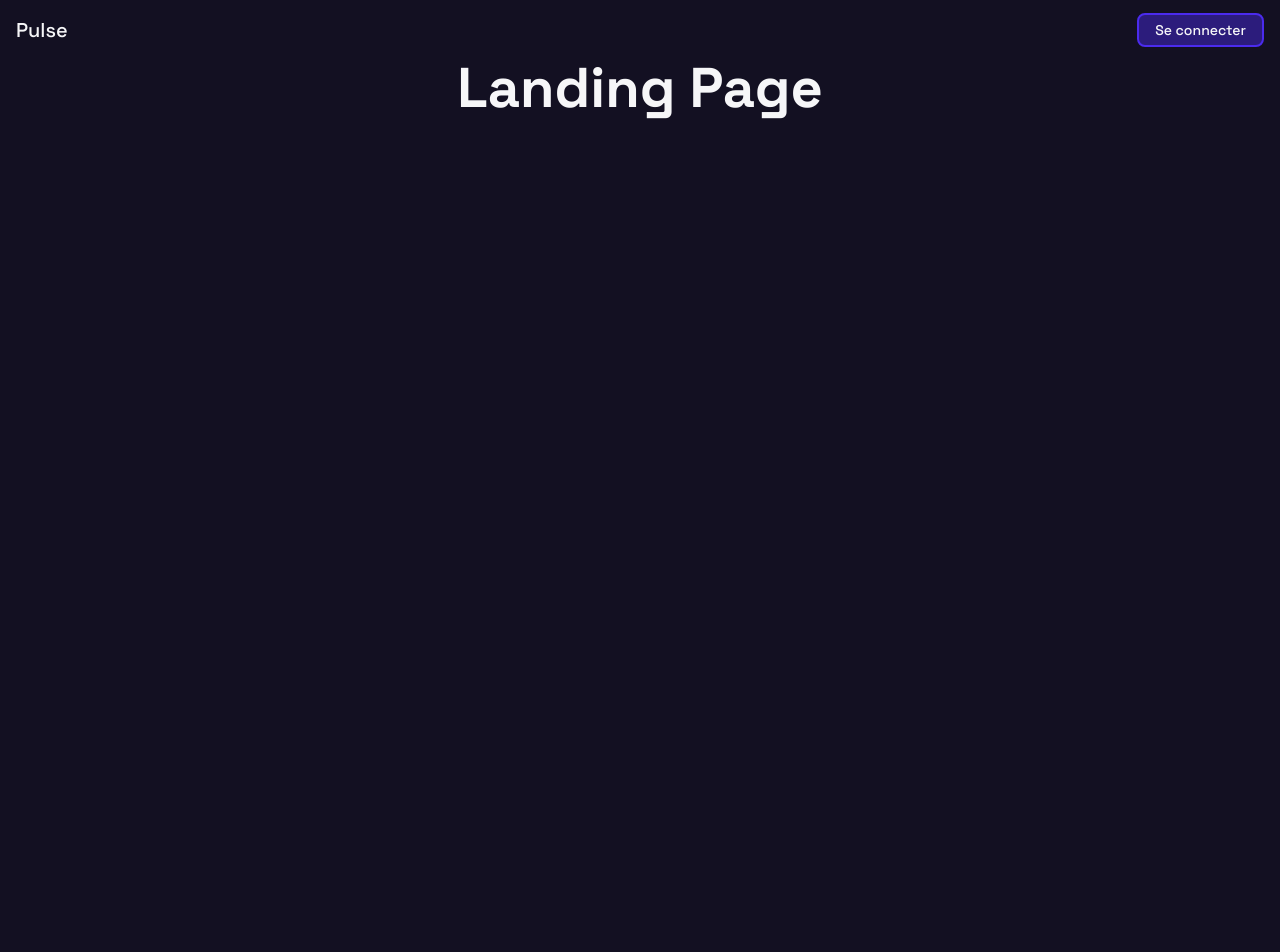
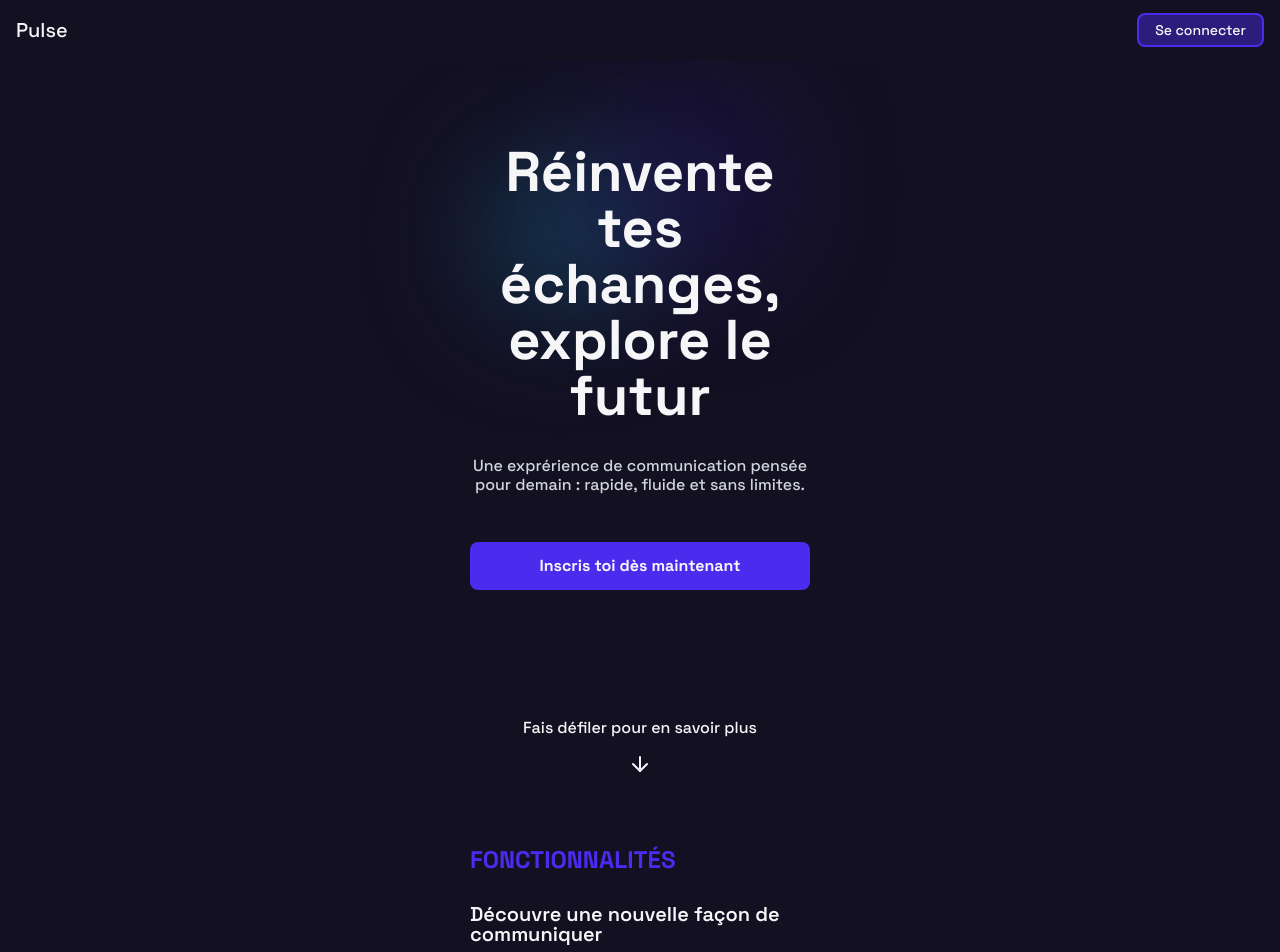
Before and after one commit to thomasr10/Pulse, a React (Vite) app in the folder client/: page / in a window 1280 px wide. Shown: the top 952 px of the page. Before the commit the page ends 800 px from the top, so only its background shows below. Built offline with nearby package versions, Linux system fonts and the light colour scheme; no server answers.

Commit message:
start style + text on the landing page

```diff
--- a/client/package.json
+++ b/client/package.json
@@ -10,6 +10,7 @@
     "preview": "vite preview"
   },
   "dependencies": {
+    "lucide-react": "^0.556.0",
     "react": "^19.2.0",
     "react-dom": "^19.2.0",
     "react-router-dom": "^7.10.0"
--- a/client/src/assets/style/_base.scss
+++ b/client/src/assets/style/_base.scss
@@ -98,9 +98,71 @@ h1 {
     margin-top: v.$xxl-spacing;
 }
 
+.mt-84 {
+    margin-top: v.$title-spacing;
+}
+
 .center {
     display: flex;
     flex-direction: column;
     align-items: center;
     justify-content: center;
 }
+
+.medium-gray-txt {
+    font-size: v.$font-size-md;
+    color: v.$font-gray;
+    font-family: v.$medium-font;
+    line-height: 1.2rem;
+}
+
+.txt-center {
+    text-align: center;
+}
+
+.hero {
+    height: calc(100dvh - 3.75rem);
+    padding-top: v.$title-spacing;
+
+    .hero-footer {
+        position: absolute;
+        bottom: 4rem;
+        left: 50%;
+        transform: translateX(-50%);
+        text-align: center;
+        width: 100%;
+
+        span {
+            color: v.$font-white;
+            font-size: v.$font-size-md;
+            font-family: v.$medium-font;
+            position: relative;
+        }
+
+        .icon-white {
+            position: absolute;
+            top: 2rem;
+            left: 50%;
+            transform: translateX(-50%);
+        }
+    }
+}
+
+.icon-white {
+    color: v.$font-white;
+}
+
+.feature-section {
+    h2 {
+        color: v.$primary-purple;
+        font-family: v.$bold-font;
+        font-size: v.$font-size-xlg;
+        text-transform: uppercase;
+    }
+
+    h3 {
+        color: v.$font-white;
+        font-family: v.$semiBold-font;
+        font-size: v.$font-size-lg;
+    }
+}
--- a/client/src/assets/style/_components.scss
+++ b/client/src/assets/style/_components.scss
@@ -20,7 +20,7 @@
             border-radius: v.$sm-radius;
             padding: 0 .5rem;
             border: .13rem solid v.$gray-stroke;
-            color: v.$font-grey;
+            color: v.$font-gray;
             font-family: v.$regular-font;
             font-size: v.$font-size-sm;
         }
@@ -63,7 +63,8 @@
     display: flex;
     justify-content: space-between;
     align-items: center;
-    margin: 0 1rem;
+    padding: 0 1rem;
+    z-index: 99999;
 
     a {
         text-decoration: none;
@@ -103,3 +104,38 @@
     height: 3rem;
     border-radius: v.$sm-radius;
 }
+
+.bg-shape-container {
+    display: flex;
+    position: absolute;
+
+    .background-shape {
+        border-radius: v.$round-radius;
+        z-index: -99999;
+    }
+
+    .blue {
+        background-color: v.$primary-blue;
+        height: 180px;
+        width: 180px;
+        filter: blur(50px);
+    }
+
+    .purple {
+        background-color: v.$primary-purple;
+        height: 80px;
+        width: 80px;
+        filter: blur(80px);
+    }
+}
+
+.link-btn {
+    text-decoration: none;
+    display: flex;
+    align-items: center;
+    justify-content: center;
+
+    &:hover {
+        cursor: pointer;
+    }
+}
--- a/client/src/assets/style/_variables.scss
+++ b/client/src/assets/style/_variables.scss
@@ -1,8 +1,9 @@
 $body-color: #131022;
 $primary-purple: #4B2BEE;
 $secondary-purple: #4c2bee71;
+$primary-blue: #152F45;
 $font-white: #F6F6F8;
-$font-grey: #D0D5DB;
+$font-gray: #D0D5DB;
 $input-dark-purple: #15141F;
 $card-dark-purple: #201C2E;
 $gray-stroke: #3E3E45;
@@ -17,6 +18,7 @@ $font-size-xs: 0.75rem;
 $font-size-sm: 0.88rem;
 $font-size-md: 1rem;
 $font-size-lg: 1.25rem;
+$font-size-xlg: 1.5rem;
 $font-size-xl: 2rem;
 $font-size-xxl: 3.5rem;
 
@@ -28,6 +30,7 @@ $large-spacing: 1.5rem;
 $xl-spacing: 2rem;
 $xxl-spacing: 3rem;
 $xxxl-spacing: 4rem;
+$title-spacing: 5.25rem;
 
 $sm-radius: .5rem;
 $round-radius: 50%;
--- a/client/src/assets/style/main.css
+++ b/client/src/assets/style/main.css
@@ -100,11 +100,67 @@ h1 {
   margin-top: 3rem;
 }
 
+.mt-84 {
+  margin-top: 5.25rem;
+}
+
 .center {
   display: flex;
   flex-direction: column;
   align-items: center;
   justify-content: center;
+}
+
+.medium-gray-txt {
+  font-size: 1rem;
+  color: #D0D5DB;
+  font-family: "Space Grotesk Medium";
+  line-height: 1.2rem;
+}
+
+.txt-center {
+  text-align: center;
+}
+
+.hero {
+  height: calc(100dvh - 3.75rem);
+  padding-top: 5.25rem;
+}
+.hero .hero-footer {
+  position: absolute;
+  bottom: 4rem;
+  left: 50%;
+  transform: translateX(-50%);
+  text-align: center;
+  width: 100%;
+}
+.hero .hero-footer span {
+  color: #F6F6F8;
+  font-size: 1rem;
+  font-family: "Space Grotesk Medium";
+  position: relative;
+}
+.hero .hero-footer .icon-white {
+  position: absolute;
+  top: 2rem;
+  left: 50%;
+  transform: translateX(-50%);
+}
+
+.icon-white {
+  color: #F6F6F8;
+}
+
+.feature-section h2 {
+  color: #4B2BEE;
+  font-family: "Space Grotesk Bold";
+  font-size: 1.5rem;
+  text-transform: uppercase;
+}
+.feature-section h3 {
+  color: #F6F6F8;
+  font-family: "Space Grotesk SemiBold";
+  font-size: 1.25rem;
 }
 
 .section-wrapper {
@@ -163,7 +219,8 @@ h1 {
   display: flex;
   justify-content: space-between;
   align-items: center;
-  margin: 0 1rem;
+  padding: 0 1rem;
+  z-index: 99999;
 }
 .header a {
   text-decoration: none;
@@ -198,4 +255,35 @@ h1 {
   width: 100%;
   height: 3rem;
   border-radius: 0.5rem;
+}
+
+.bg-shape-container {
+  display: flex;
+  position: absolute;
+}
+.bg-shape-container .background-shape {
+  border-radius: 50%;
+  z-index: -99999;
+}
+.bg-shape-container .blue {
+  background-color: #152F45;
+  height: 180px;
+  width: 180px;
+  filter: blur(50px);
+}
+.bg-shape-container .purple {
+  background-color: #4B2BEE;
+  height: 80px;
+  width: 80px;
+  filter: blur(80px);
+}
+
+.link-btn {
+  text-decoration: none;
+  display: flex;
+  align-items: center;
+  justify-content: center;
+}
+.link-btn:hover {
+  cursor: pointer;
 }/*# sourceMappingURL=main.css.map */
--- a/client/src/components/Header.jsx
+++ b/client/src/components/Header.jsx
@@ -1,11 +1,14 @@
 import { Link } from "react-router";
 
-export default function Header () {
+export default function Header() {
 
     return (
-        <nav className="header">
-            <Link to='/' className="home-link">Pulse</Link>
-            <Link to='/login' className="header-login-btn">Se connecter</Link>
-        </nav>
+        <header>
+            <nav className="header">
+                <Link to='/' className="home-link">Pulse</Link>
+                <Link to='/login' className="header-login-btn">Se connecter</Link>
+            </nav>
+        </header>
+
     )
 }
--- /dev/null
+++ b/client/src/components/MaxWidthButton.jsx
@@ -0,0 +1,9 @@
+import { Link } from "react-router";
+
+export default function MaxWidthButton ({ children, link }) {
+
+    return (
+
+            <Link className="btn-primary form-btn link-btn" to={link}>{ children }</Link>
+    )
+}
--- a/client/src/pages/LandingPage.jsx
+++ b/client/src/pages/LandingPage.jsx
@@ -1,7 +1,29 @@
-export default function LandingPage () {
+import MaxWidthButton from '../components/MaxWidthButton';
+import { ArrowDown } from 'lucide-react';
+
+export default function LandingPage() {
     return (
-        <main>
-            <h1>Landing Page</h1>
-        </main>
+            <main className="section-wrapper">
+                <section className="hero">
+                    <div className="bg-shape-container">
+                        <div className="background-shape blue"></div>
+                        <div className="background-shape purple"></div>
+                    </div>
+                    <h1 >Réinvente tes échanges, explore le futur</h1>
+                    <p className="mt-32 medium-gray-txt txt-center">Une exprérience de communication pensée pour demain : rapide, fluide et sans limites.</p>
+                    <div className="center mt-48">
+                        <MaxWidthButton link='/register'>Inscris toi dès maintenant</MaxWidthButton>
+                    </div>
+                    <div className="hero-footer">
+                        <span>Fais défiler pour en savoir plus</span>
+                        <ArrowDown className='icon-white' />
+                    </div>
+                </section>
+                <section className='mt-48 feature-section'>
+                    <h2>Fonctionnalités</h2>
+                    <h3 className='mt-32'>Découvre une nouvelle façon de communiquer</h3>
+                    <p className='medium-gray-txt mt-16'>Explore les différentes Fonctionnalités qui rendent notre plateforme unique.</p>
+                </section>
+            </main>
     )
 }
```
Also changed, not shown: 2 other files (tests, documents, lock files or other folders).
